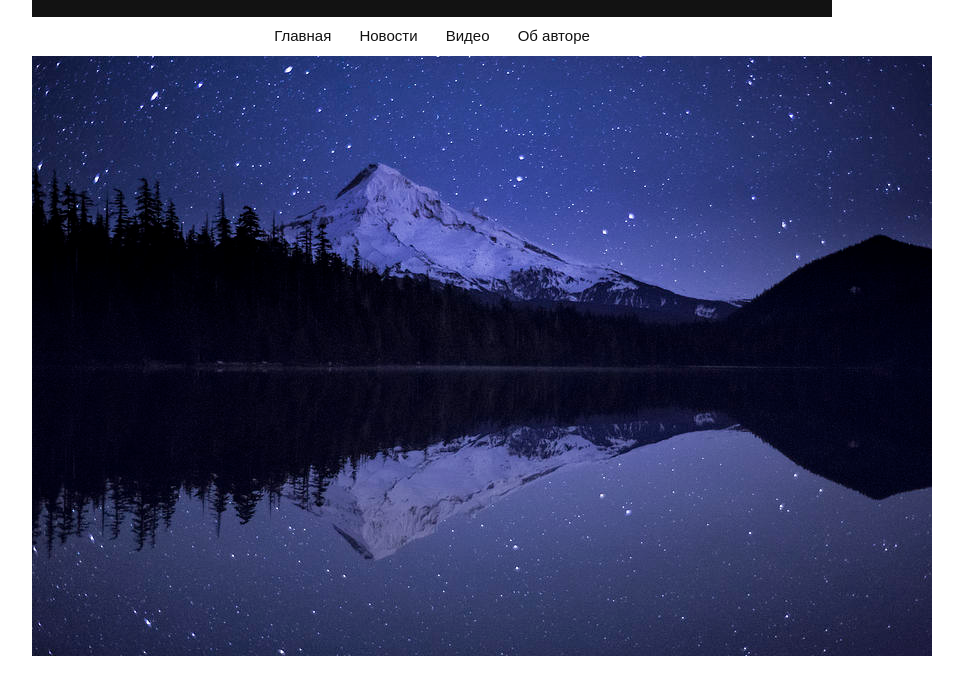
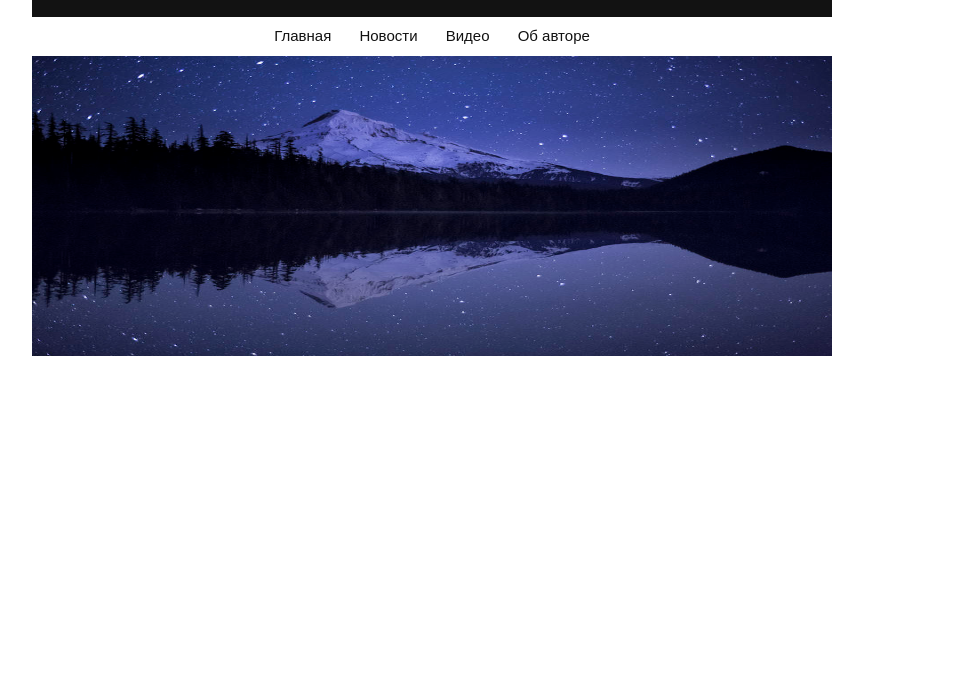
Before and after one commit to SlavaSanPro/simple-page, a website built with Parcel: page index.html in a window 1280 px wide. Shown: the part 103-798 px from the top of the page, without its empty margins (208-1171 px from the left). Built offline with nearby package versions, Linux system fonts and the light colour scheme; files whose address does not match are found by name.

Commit message:
Simple page 2 day

```diff
--- a/css/style.css
+++ b/css/style.css
@@ -5,6 +5,7 @@ body {
   font-size: 15px;
   line-height: 1.5;
   color: #121212;
+  background: url("img/greysquare.png");
 }
 
 .page {
--- a/index.html
+++ b/index.html
@@ -1,5 +1,5 @@
 <!doctype html>
- <html>
+ <html lang="eng">
    <head>
      <meta charset="utf-8">
      <link rel="stylesheet" href="css/style.css">
@@ -18,9 +18,9 @@
        <a class="nav-link" href="#">Видео</a>
        <a class="nav-link" href="#">Об авторе</a>
      </div>
-     <div class="img">
+     <div>
 
-       <img src="img/mountains.jpeg" alt="">
+       <img src="img/mountains.jpeg" width="800px" height="300px" alt="">
      </div>
    </div>
 
```
Also changed, not shown: img/greysquare.png (added), img/square.png (added), img/yellow-square-cliparts.jpeg (added).
